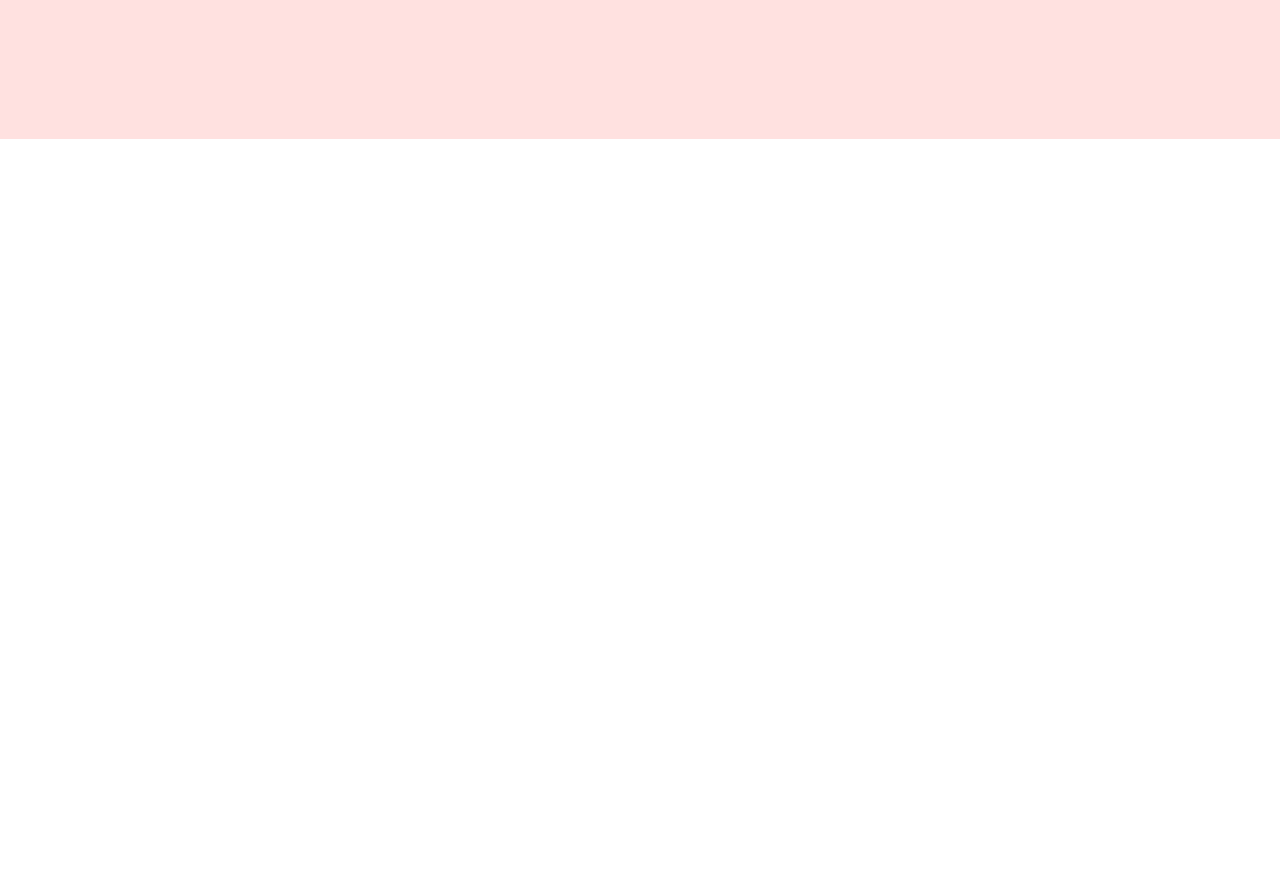
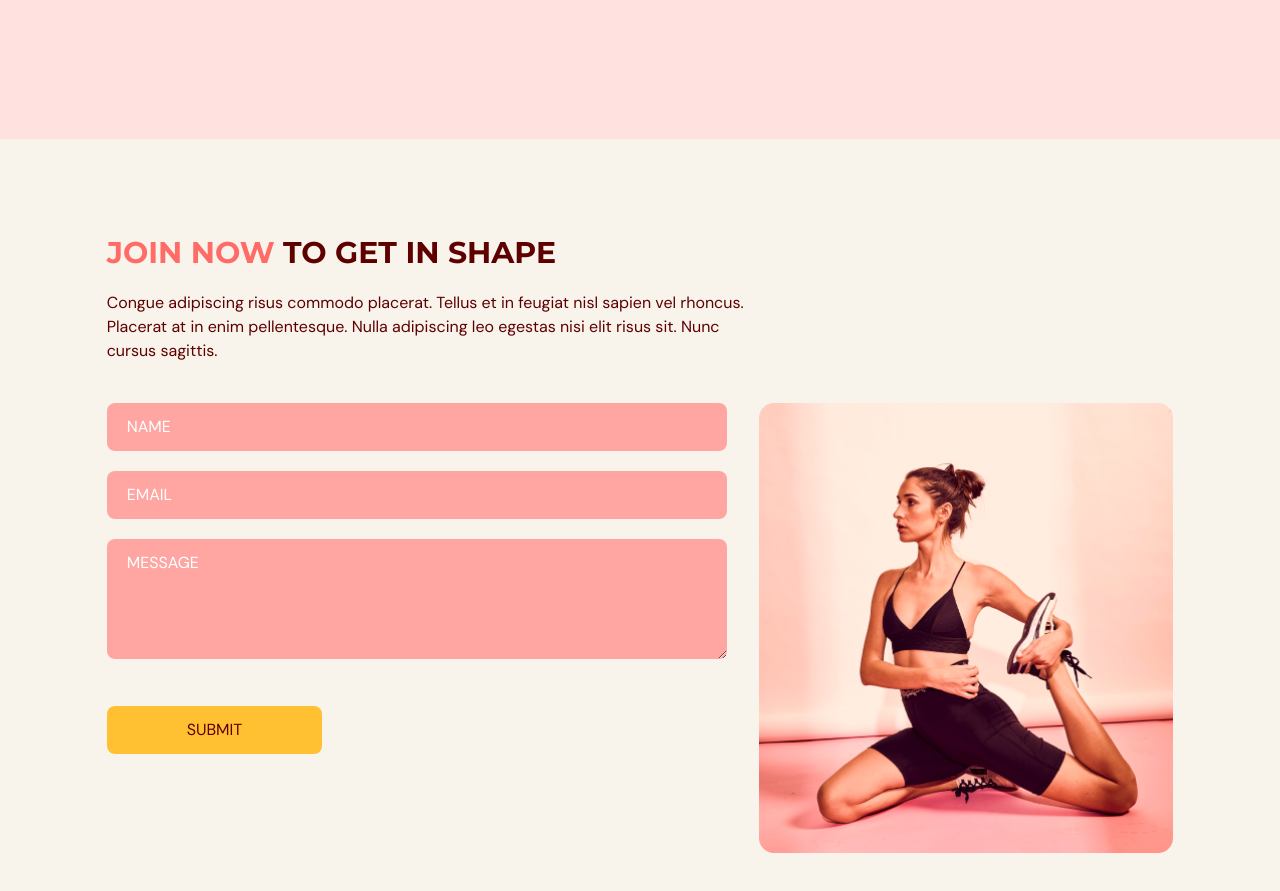
Before and after one commit to Ugo-Basil/fitness, a React (Vite) app: page / in a window 1280 px wide. Shown: the part 2800-3691 px from the top of the page. Before the commit the page ends 2939 px from the top, so only its background shows below. Built offline with nearby package versions, Linux system fonts and the light colour scheme.

Commit message:
feat: contact-us

```diff
--- a/src/App.tsx
+++ b/src/App.tsx
@@ -4,6 +4,7 @@
 import Home from "./components/home/Home";
 import Benefits from "./components/benefits/Benefits";
 import OurClasses from "./components/ourClass/OurClasses";
+import Contact from "./components/contactUs/Contact";
 
 
 function App() {
@@ -33,7 +34,8 @@
       />
       <Home setSelectedPage={setSelectedPage} />
       <Benefits setSelectedPage={setSelectedPage} />
-      <OurClasses setSelectedPage={setSelectedPage}/ >
+      <OurClasses setSelectedPage={setSelectedPage} />
+      <Contact setSelectedPage={setSelectedPage} />
 
     </div>
   )
--- /dev/null
+++ b/src/components/contactUs/Contact.tsx
@@ -0,0 +1,163 @@
+
+import { useForm } from "react-hook-form";
+import { SelectedPage } from "@/shared/types";
+import { motion } from "framer-motion";
+import ContactUsPageGraphic from "@/assets/ContactUsPageGraphic.png";
+import HText from "@/shared/HText";
+
+type Props = {
+    setSelectedPage: (value: SelectedPage) => void;
+};
+const Contact = ({setSelectedPage}: Props) => {
+
+    const inputStyles = `mb-5 w-full rounded-lg bg-primary-300 px-5 py-3 placeholder-white`;
+
+    const {
+        register,
+        trigger,
+        formState: { errors },
+
+    } = useForm();
+
+
+    const onSubmit = async (e: { preventDefault: () => void; }) => {
+        const isValid = await trigger();
+        if (!isValid) {
+            e.preventDefault();
+        }
+    };
+
+  return (
+      <section id="contactus" className="mx-auto w-5/6 pt-24 pb-32">
+          <motion.div
+              onViewportEnter={() => setSelectedPage(SelectedPage.ContactUs)}
+          >
+              {/* HEADER */}
+              <motion.div
+                  className="md:w-3/5"
+                  initial="hidden"
+                  whileInView="visible"
+                  viewport={{ once: true, amount: 0.5 }}
+                  transition={{ duration: 0.5 }}
+                  variants={{
+                      hidden: { opacity: 0, x: -50 },
+                      visible: { opacity: 1, x: 0 },
+                  }}
+              >
+                  <HText>
+                      <span className="text-primary-500">JOIN NOW</span> TO GET IN SHAPE
+                  </HText>
+                  <p className="my-5">
+                      Congue adipiscing risus commodo placerat. Tellus et in feugiat nisl
+                      sapien vel rhoncus. Placerat at in enim pellentesque. Nulla
+                      adipiscing leo egestas nisi elit risus sit. Nunc cursus sagittis.
+                  </p>
+              </motion.div>
+
+              {/* FORM AND IMAGE */}
+              <div className="mt-10 justify-between gap-8 md:flex">
+                  <motion.div
+                      className="mt-10 basis-3/5 md:mt-0"
+                      initial="hidden"
+                      whileInView="visible"
+                      viewport={{ once: true, amount: 0.5 }}
+                      transition={{ duration: 0.5 }}
+                      variants={{
+                          hidden: { opacity: 0, y: 50 },
+                          visible: { opacity: 1, y: 0 },
+                      }}
+                  >
+                      <form
+                          target="_blank"
+                          onSubmit={onSubmit}
+                          action="https://formsubmit.co/e8a5bdfa807605332f809e5656e27c6e"
+                          method="POST"
+                      >
+                          <input
+                              className={inputStyles}
+                              type="text"
+                              placeholder="NAME"
+                              {...register("name", {
+                                  required: true,
+                                  maxLength: 100,
+                              })}
+                          />
+                          {errors.name && (
+                              <p className="mt-1 text-primary-500">
+                                  {errors.name.type === "required" && "This field is required."}
+                                  {errors.name.type === "maxLength" &&
+                                      "Max length is 100 char."}
+                              </p>
+                          )}
+
+                          <input
+                              className={inputStyles}
+                              type="text"
+                              placeholder="EMAIL"
+                              {...register("email", {
+                                  required: true,
+                                  pattern: /^[A-Z0-9._%+-]+@[A-Z0-9.-]+\.[A-Z]{2,}$/i,
+                              })}
+                          />
+                          {errors.email && (
+                              <p className="mt-1 text-primary-500">
+                                  {errors.email.type === "required" &&
+                                      "This field is required."}
+                                  {errors.email.type === "pattern" && "Invalid email address."}
+                              </p>
+                          )}
+
+                          <textarea
+                              className={inputStyles}
+                              placeholder="MESSAGE"
+                              rows={4}
+                              cols={50}
+                              {...register("message", {
+                                  required: true,
+                                  maxLength: 2000,
+                              })}
+                          />
+                          {errors.message && (
+                              <p className="mt-1 text-primary-500">
+                                  {errors.message.type === "required" &&
+                                      "This field is required."}
+                                  {errors.message.type === "maxLength" &&
+                                      "Max length is 2000 char."}
+                              </p>
+                          )}
+
+                          <button
+                              type="submit"
+                              className="mt-5 rounded-lg bg-secondary-500 px-20 py-3 transition duration-500 hover:text-white"
+                          >
+                              SUBMIT
+                          </button>
+                      </form>
+                  </motion.div>
+
+                  <motion.div
+                      className="relative mt-16 basis-2/5 md:mt-0"
+                      initial="hidden"
+                      whileInView="visible"
+                      viewport={{ once: true, amount: 0.5 }}
+                      transition={{ delay: 0.2, duration: 0.5 }}
+                      variants={{
+                          hidden: { opacity: 0, y: 50 },
+                          visible: { opacity: 1, y: 0 },
+                      }}
+                  >
+                      <div className="w-full before:absolute before:-bottom-20 before:-right-10 before:z-[-1] md:before:content-evolvetext">
+                          <img
+                              className="w-full"
+                              alt="contact-us-page-graphic"
+                              src={ContactUsPageGraphic}
+                          />
+                      </div>
+                  </motion.div>
+              </div>
+          </motion.div>
+      </section>
+  )
+}
+
+export default Contact
```
